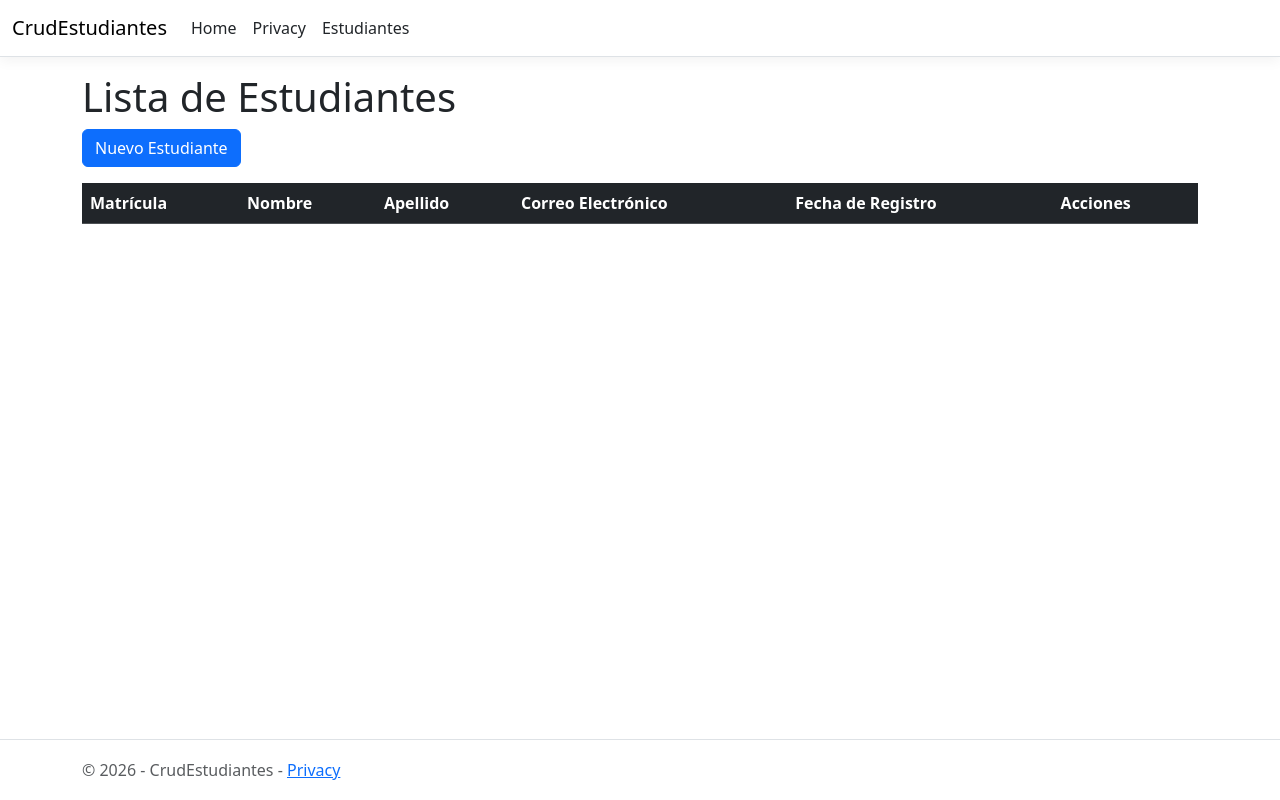
After one commit to lizhttps/crud-estudiantes-gitflow, an ASP.NET Core app: template Views/Estudiantes/Index.cshtml in a window 1280 px wide. The commit adds this page. Run offline with ASP.NET Core 8, Linux system fonts and the light colour scheme; the template is opened without the code that fills it, so the values that code supplies are empty; style sheets or scripts are compiled from the project's sources; the project's own start-up code is not run, and a stand-in starts its controllers and pages.

Commit message:
feat: vista de lista y detalles de estudiantes

```diff
--- /dev/null
+++ b/Views/Estudiantes/Index.cshtml
@@ -0,0 +1,44 @@
+@model IEnumerable<CrudEstudiantes.Models.Estudiante>
+
+@{
+    ViewData["Title"] = "Lista de Estudiantes";
+}
+
+<h1>Lista de Estudiantes</h1>
+
+<p>
+    <a asp-action="Create" class="btn btn-primary">Nuevo Estudiante</a>
+</p>
+
+<table class="table table-striped table-hover">
+    <thead class="table-dark">
+        <tr>
+            <th>@Html.DisplayNameFor(model => model.Matricula)</th>
+            <th>@Html.DisplayNameFor(model => model.Nombre)</th>
+            <th>@Html.DisplayNameFor(model => model.Apellido)</th>
+            <th>@Html.DisplayNameFor(model => model.Email)</th>
+            <th>@Html.DisplayNameFor(model => model.FechaRegistro)</th>
+            <th>Acciones</th>
+        </tr>
+    </thead>
+    <tbody>
+        @foreach (var item in Model)
+        {
+            <tr>
+                <td>@Html.DisplayFor(modelItem => item.Matricula)</td>
+                <td>@Html.DisplayFor(modelItem => item.Nombre)</td>
+                <td>@Html.DisplayFor(modelItem => item.Apellido)</td>
+                <td>@Html.DisplayFor(modelItem => item.Email)</td>
+                <td>@Html.DisplayFor(modelItem => item.FechaRegistro)</td>
+                <td>
+                    <a asp-action="Details" asp-route-id="@item.Id"
+                       class="btn btn-sm btn-info">Detalles</a>
+                    <a asp-action="Edit" asp-route-id="@item.Id"
+                       class="btn btn-sm btn-warning">Editar</a>
+                    <a asp-action="Delete" asp-route-id="@item.Id"
+                       class="btn btn-sm btn-danger">Eliminar</a>
+                </td>
+            </tr>
+        }
+    </tbody>
+</table>
--- a/Views/Shared/_Layout.cshtml
+++ b/Views/Shared/_Layout.cshtml
@@ -26,6 +26,9 @@
                         <li class="nav-item">
                             <a class="nav-link text-dark" asp-area="" asp-controller="Home" asp-action="Privacy">Privacy</a>
                         </li>
+                        <li class="nav-item">
+                            <a class="nav-link text-dark" asp-area="" asp-controller="Estudiantes" asp-action="Index">Estudiantes</a>
+                        </li>
                     </ul>
                 </div>
             </div>
```
Also changed, not shown: Controllers/EstudiantesController.cs (added, +37 -0 lines), Views/Estudiantes/Details.cshtml (added, +28 -0 lines).
